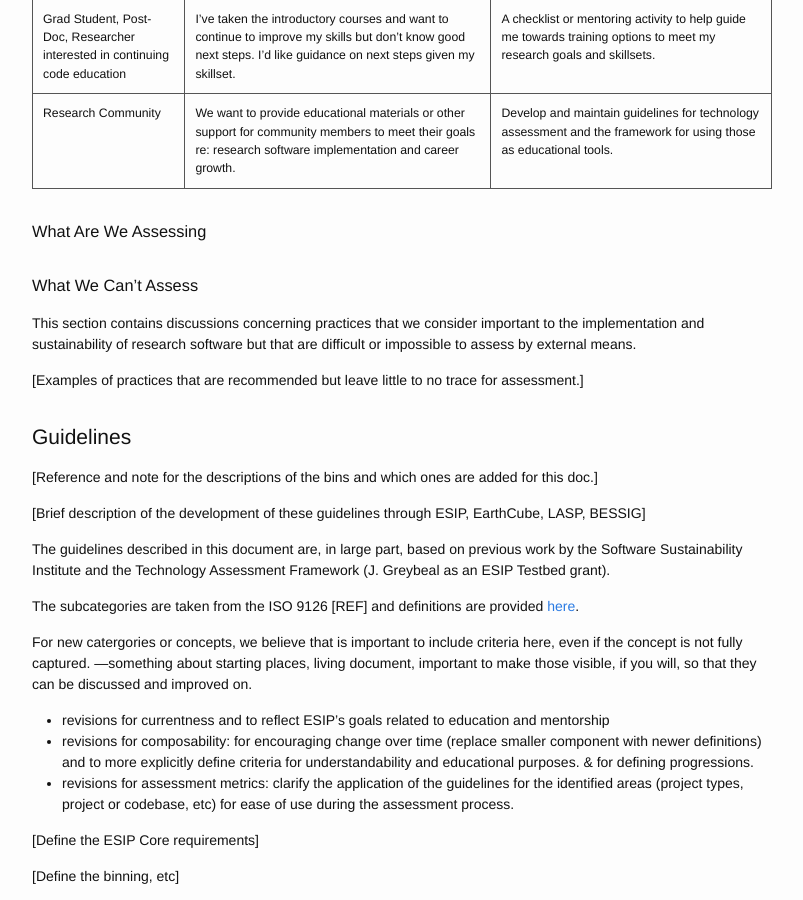
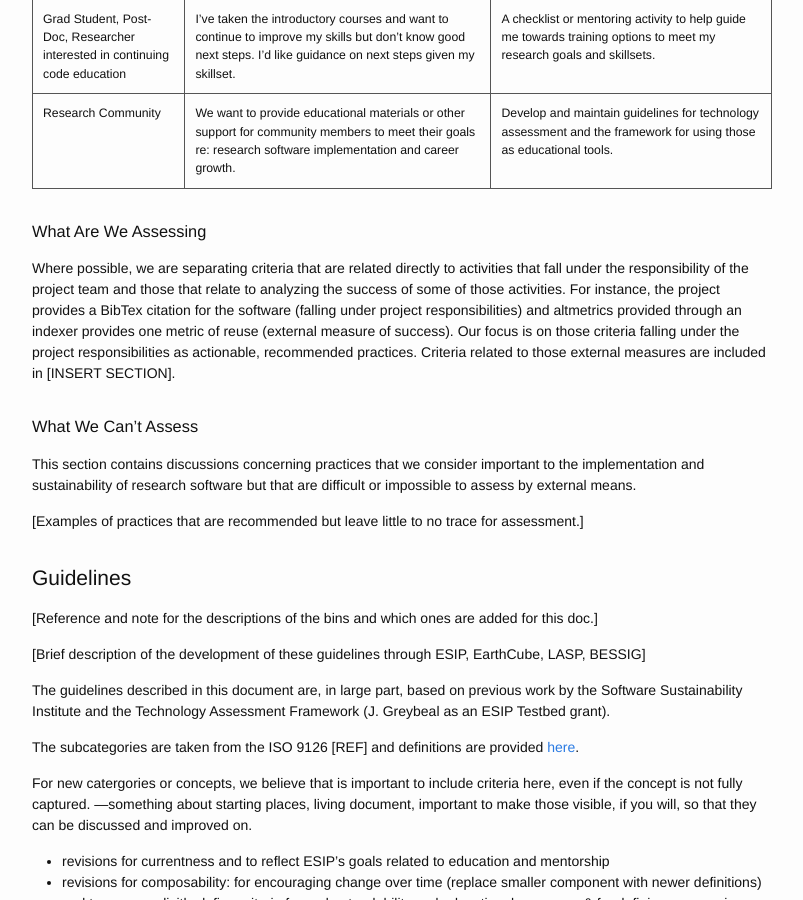
Before and after one commit to roomthily/technology-evaluation-research, a Jekyll site: the page built from guidelines/draft/index.md, in a window 1280 px wide and 900 px high, scrolled down 1246 px. Shown: the whole window, without its empty margins (238-1041 px from the left). Built offline with Jekyll 4.4.1, drawn with Linux system fonts in a browser that asks for light colours; nearby versions of some CDN libraries; a script that is not in the unit is left out.

Commit message:
updated responsibilities

```diff
--- a/guidelines/draft/index.md
+++ b/guidelines/draft/index.md
@@ -84,6 +84,8 @@ layout: guidelines
 
 ### What Are We Assessing ###
 
+
+Where possible, we are separating criteria that are related directly to activities that fall under the responsibility of the project team and those that relate to analyzing the success of some of those activities. For instance, the project provides a BibTex citation for the software (falling under project responsibilities) and altmetrics provided through an indexer provides one metric of reuse (external measure of success). Our focus is on those criteria falling under the project responsibilities as actionable, recommended practices. Criteria related to those external measures are included in [INSERT SECTION].
 
 
 ### What We Can't Assess ###
```
